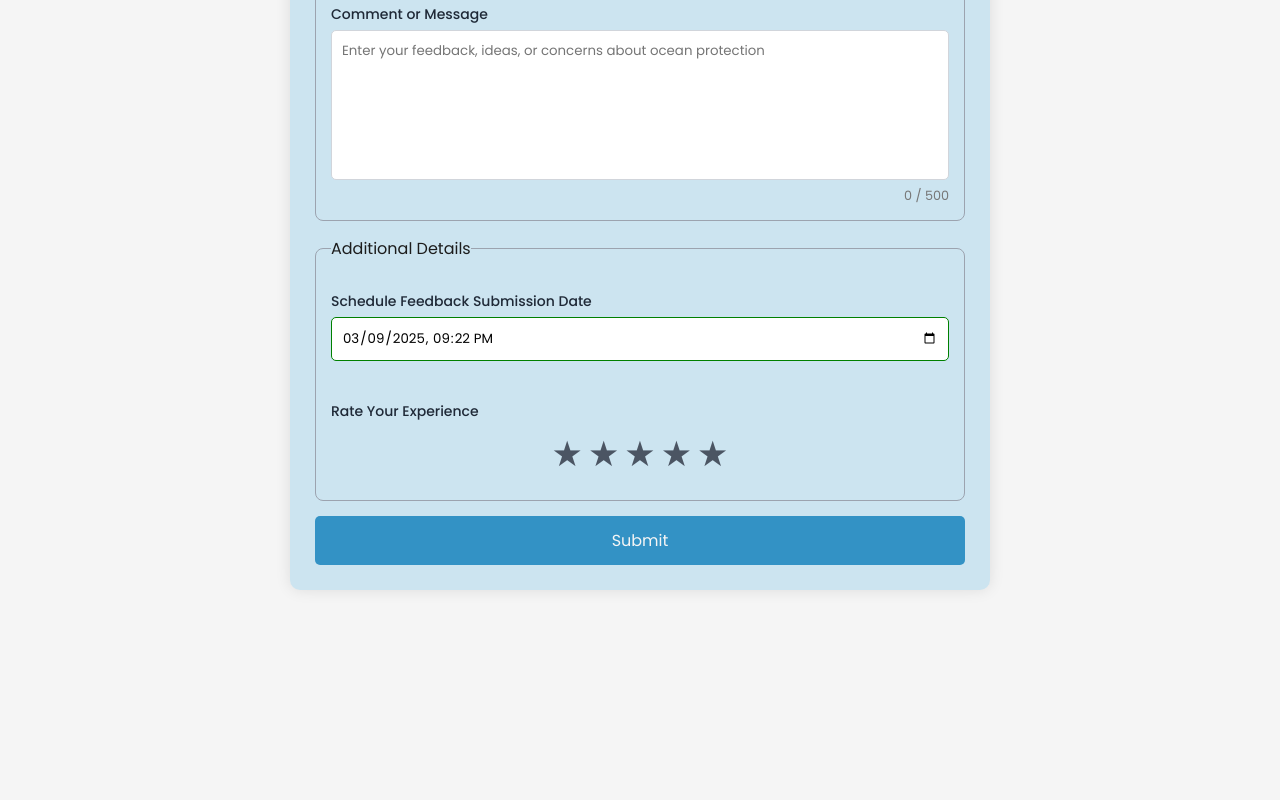
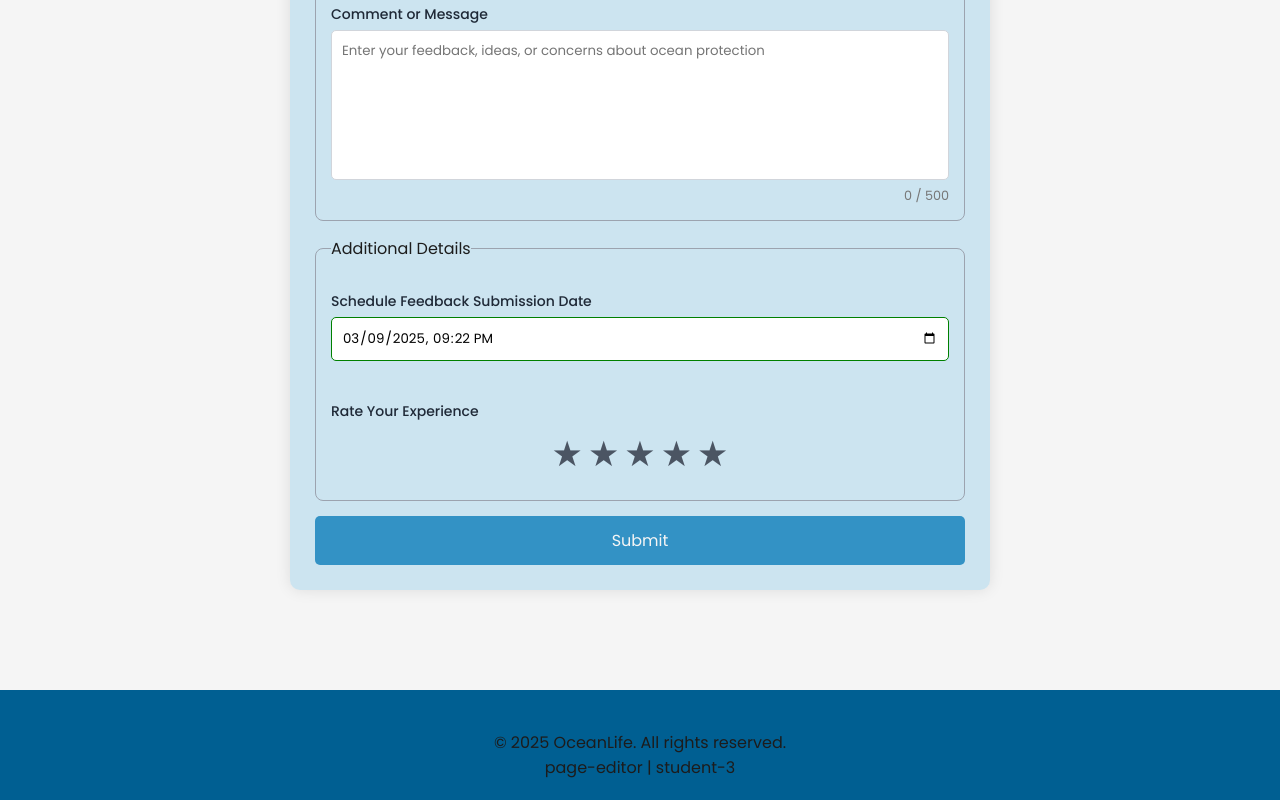
Before and after one commit to IIT-SE-Team/Ocean-Echoes, a plain HTML site: page feedback.html in a window 1280 px wide. Shown: the part 1154-1954 px from the top of the page. Before the commit the page ends 1844 px from the top, so only its background shows below. Drawn offline with Linux system fonts and the light colour scheme.

Commit message:
feat: add  footer to the feedback page

```diff
--- a/feedback.html
+++ b/feedback.html
@@ -352,6 +352,13 @@
         </button>
       </form>
     </section>
+       <!-- Footer Section -->
+       <footer>
+        <div class="container">
+          <p>&copy; 2025 OceanLife. All rights reserved.</p>
+          <a href="/page-editor/pageEditor_ST3.html" class="a page-editor">page-editor | student-3</a>
+        </div>
+      </footer>
     <script src="js/feedback.js"></script>
     <script src="js/navbar.js"></script>
   </body>
```
